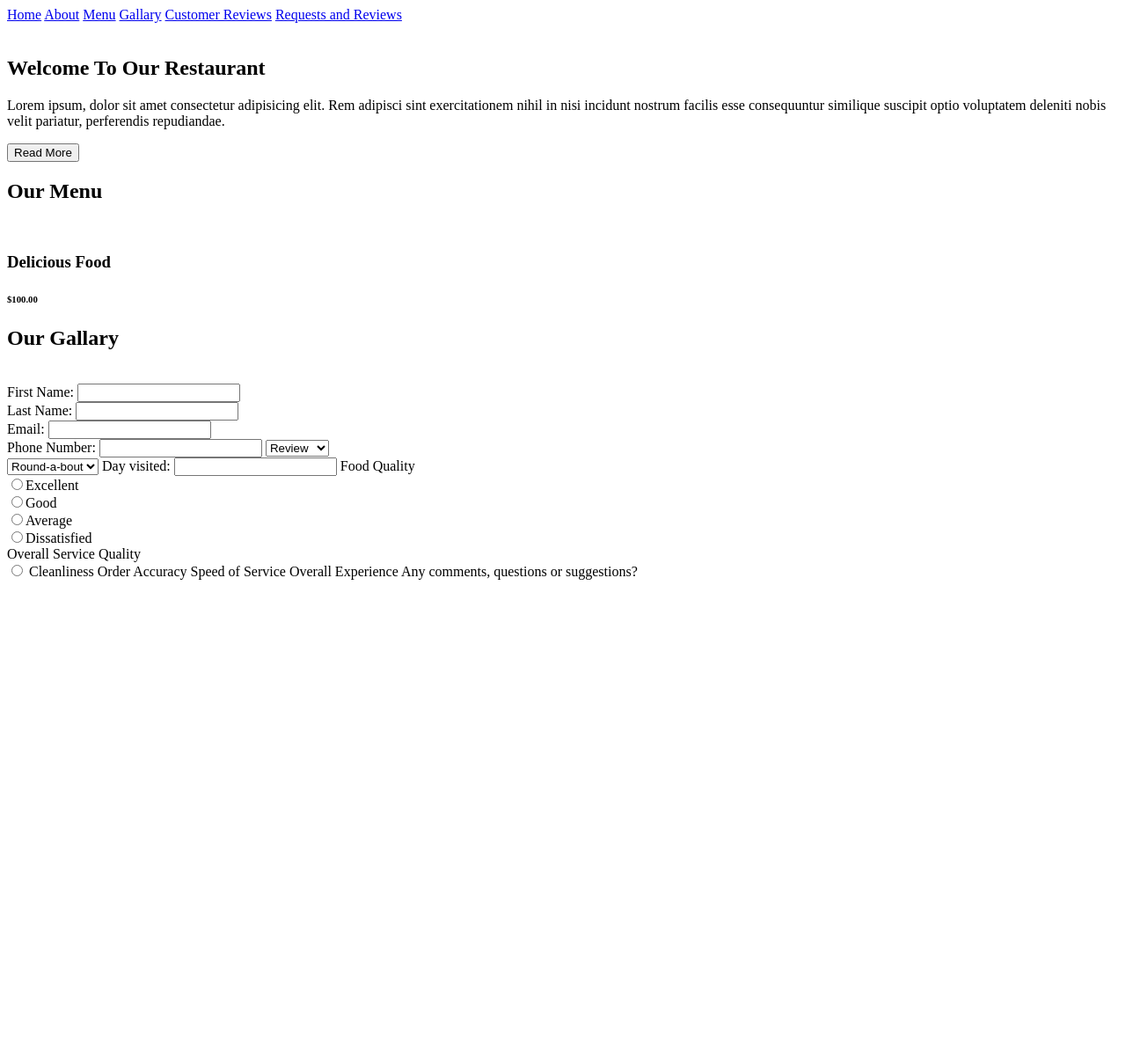
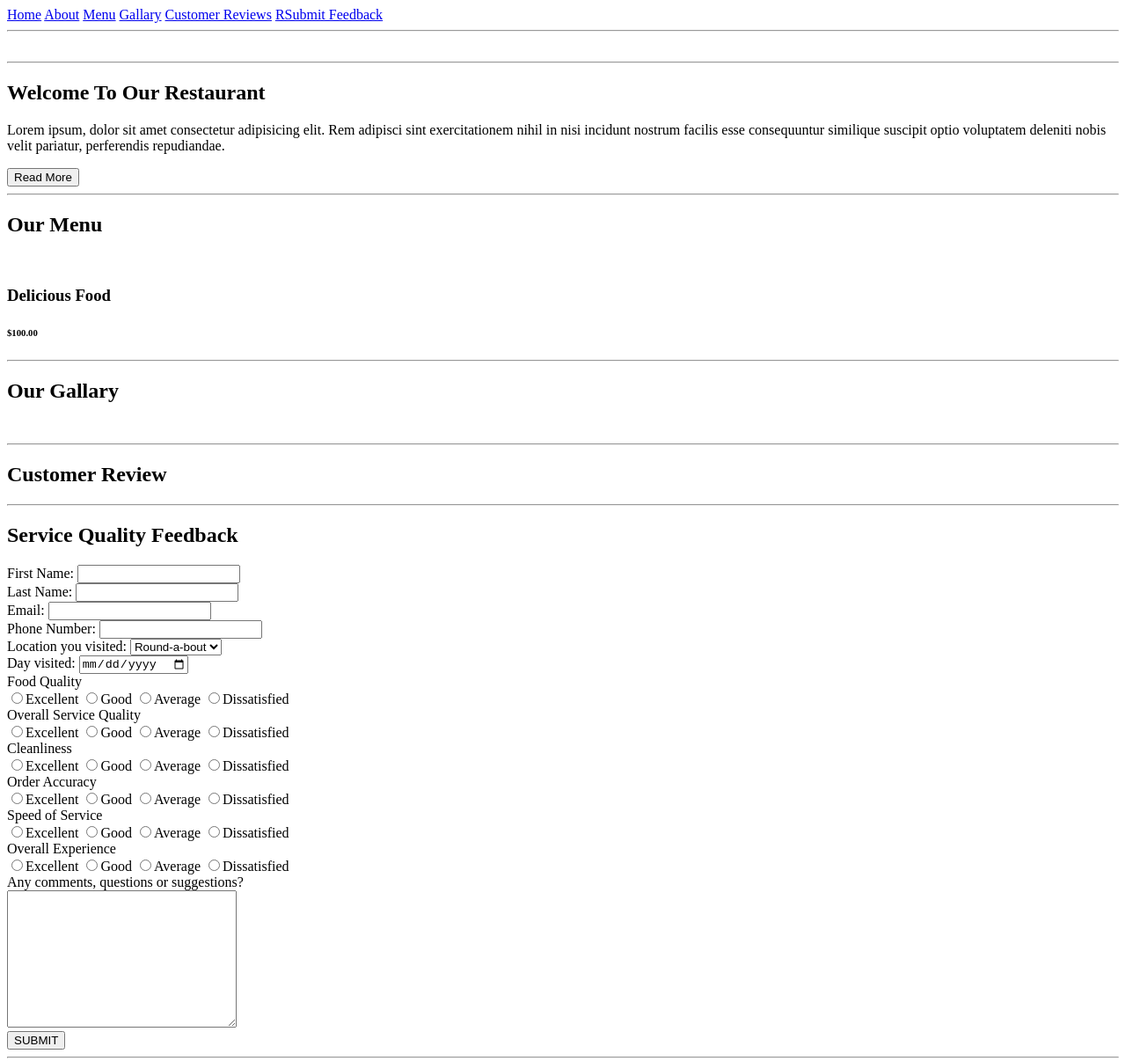
Before and after one commit to jay-kool/kazims-kitchen, a plain HTML site: page index.html in a window 1280 px wide. Shown: the whole page at 88% size. Before the commit the page ends 800 px from the top, so only its background shows below. Drawn offline with Linux system fonts and the light colour scheme.

Commit message:
completed feedback form

```diff
--- a/index.html
+++ b/index.html
@@ -15,14 +15,16 @@
     <a href="#menu">Menu</a>
     <a href="#gallary">Gallary</a>
     <a href="#reviews">Customer Reviews</a>
-    <a href="#requests">Requests and Reviews</a>
+    <a href="#feedback">RSubmit Feedback</a>
   </nav>
+  <hr>
   <!--Image carousel messages on each image (e.g. Outstanding Food, Delicious, etc)-->
   <section id="home">
     <div>
       <img src="">
     </div>
   </section>
+  <hr>
   <!--quick summary of the what the restaurant is about with a link to a more detailed page-->
   <section id="about">
     <h1>Welcome To Our Restaurant</h1>
@@ -31,6 +33,7 @@
       repudiandae.</p>
     <input type="button" name="about" value="Read More">
   </section>
+  <hr>
   <!--menu items in divs with img and price. Pops out on click to reveal more details and the ability to add to cart-->
   <section id="menu">
     <h2>Our Menu</h2>
@@ -40,6 +43,7 @@
       <h6>$100.00</h6>
     </div>
   </section>
+  <hr>
   <!--A selection of customer and professional pictures of the food items being offers-->
   <section id="gallary">
     <h2>Our Gallary</h2>
@@ -48,41 +52,65 @@
     <img src="">
     <img src="">
   </section>
+  <hr>
   <!--small blocks with customer reviews which will be updated over time-->
   <section id="reviews">
+    <h2>Customer Review</h2>
   </section>
+  <hr>
   <!--form for customers to submit requests or reviews-->
-  <section id="requests">
+  <section id="feedback">
+    <h2>Service Quality Feedback</h2>
     <form action="" method="post">
-      First Name: <input type="text" name="firstname" id="firstname"><br>
-      Last Name: <input type="text" name="lasttname" id="lasttname"><br>
-      Email: <input type="email" name="email" id="email"><br>
-      Phone Number: <input type="number" name="contact" id="contact">
-      <select name="submit_type" id="submit_type">
-        <option value="review">Review</option>
-        <option value="request">Request</option>
-      </select>
-      <div>
-        <select name="location" id="location">
+
+
+        First Name: <input type="text" name="firstname" id="firstname"><br>
+        Last Name: <input type="text" name="lasttname" id="lasttname"><br>
+        Email: <input type="email" name="email" id="email"><br>
+        Phone Number: <input type="tel" name="contact" id="contact"><br>
+        Location you visited: <select name="location" id="location">
           <option value="roundabout">Round-a-bout</option>
           <option value="popup">Pop Up Shop</option>
-        </select>
-        Day visited: <input type="datetime" name="day_visited" id="day_visited">
+        </select><br>
+        Day visited: <input type="date" name="day_visited" id="day_visited"><br>
         Food Quality<br>
-        <input type="radio" name="food_quality" value="excellent">Excellent<br>
-        <input type="radio" name="food_quality" value="good">Good<br>
-        <input type="radio" name="food_quality" value="Average">Average<br>
+        <input type="radio" name="food_quality" value="excellent">Excellent
+        <input type="radio" name="food_quality" value="good">Good
+        <input type="radio" name="food_quality" value="Average">Average
         <input type="radio" name="food_quality" value="Dissatisfied">Dissatisfied<br>
         Overall Service Quality<br>
-        <input type="radio" name="service_quality" id="">
-        Cleanliness
-        Order Accuracy
-        Speed of Service
-        Overall Experience
-        Any comments, questions or suggestions?
-      </div>
+        <input type="radio" name="service_quality" value="excellent">Excellent
+        <input type="radio" name="service_quality" value="good">Good
+        <input type="radio" name="service_quality" value="Average">Average
+        <input type="radio" name="service_quality" value="Dissatisfied">Dissatisfied<br>
+        Cleanliness<br>
+        <input type="radio" name="cleanliness" value="excellent">Excellent
+        <input type="radio" name="cleanliness" value="good">Good
+        <input type="radio" name="cleanliness" value="Average">Average
+        <input type="radio" name="cleanliness" value="Dissatisfied">Dissatisfied<br>
+        Order Accuracy<br>
+        <input type="radio" name="order_accuracy" value="excellent">Excellent
+        <input type="radio" name="order_accuracy" value="good">Good
+        <input type="radio" name="order_accuracy" value="Average">Average
+        <input type="radio" name="order_accuracy" value="Dissatisfied">Dissatisfied<br>
+        Speed of Service<br>
+        <input type="radio" name="service_speed" value="excellent">Excellent
+        <input type="radio" name="service_speed" value="good">Good
+        <input type="radio" name="service_speed" value="Average">Average
+        <input type="radio" name="service_speed" value="Dissatisfied">Dissatisfied<br>
+        Overall Experience<br>
+        <input type="radio" name="service_exp" value="excellent">Excellent
+        <input type="radio" name="service_exp" value="good">Good
+        <input type="radio" name="service_exp" value="Average">Average
+        <input type="radio" name="service_exp" value="Dissatisfied">Dissatisfied<br>
+        Any comments, questions or suggestions?<br>
+        <textarea name="comments" id="" cols="30" rows="10"></textarea><br>
+
+      <input type="submit" value="SUBMIT">
     </form>
   </section>
+  <hr>
+
 </body>
 
 </html>
```
